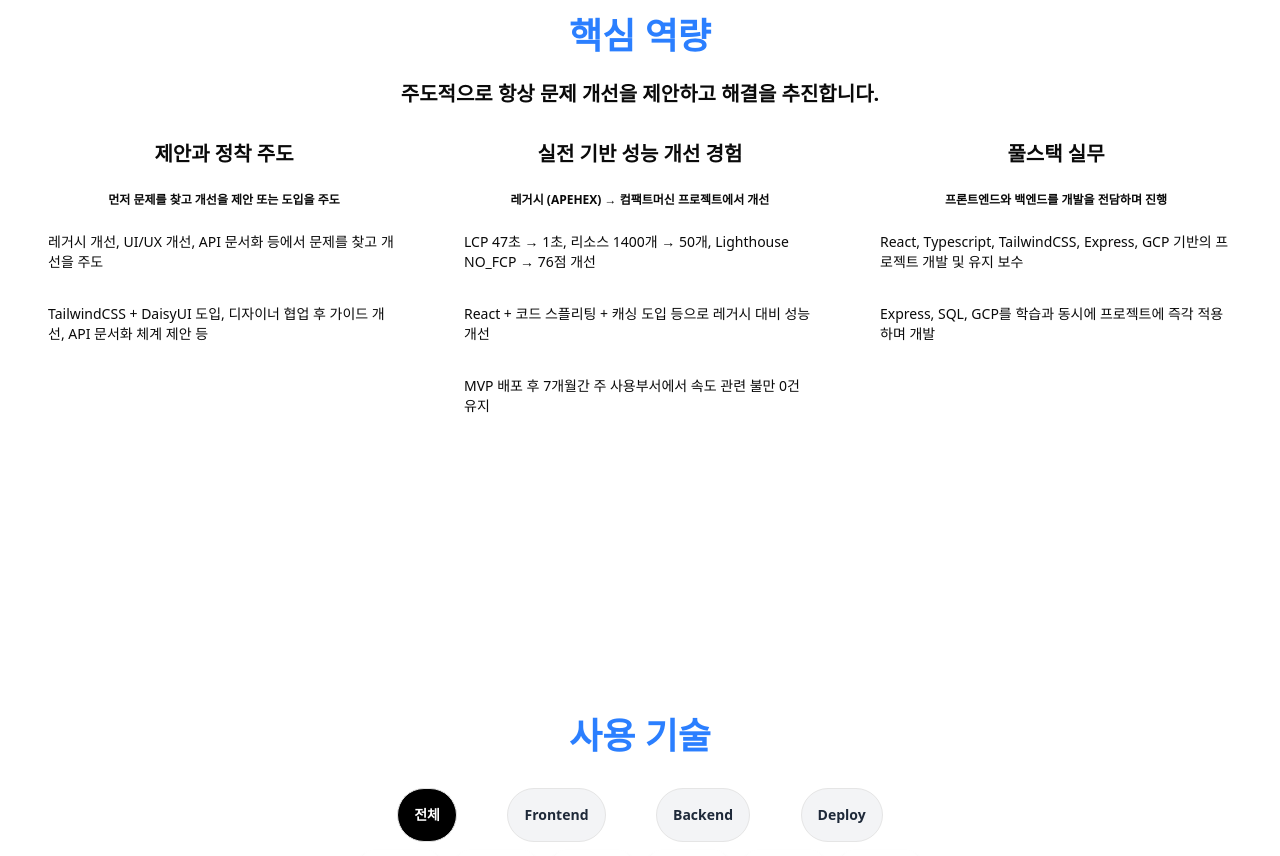
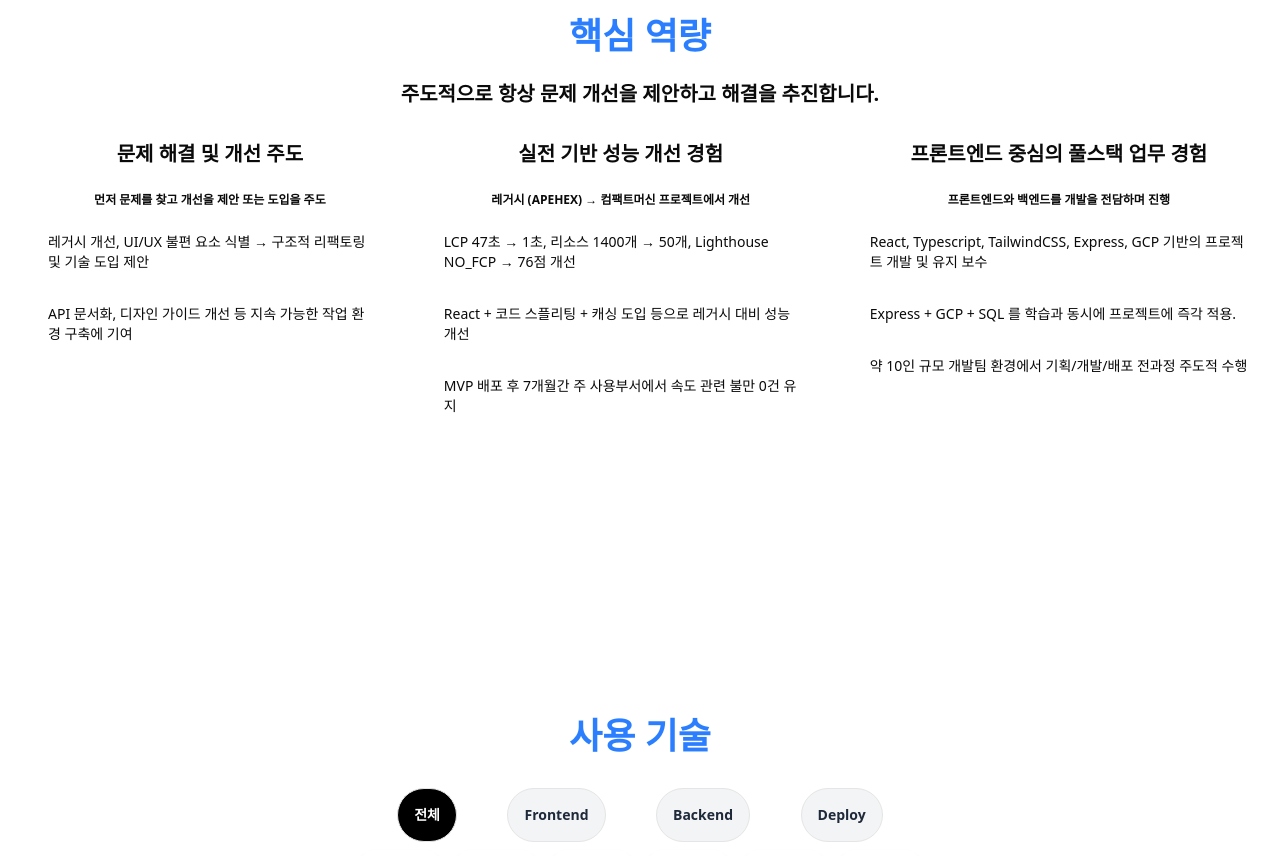
Before and after one commit to sangil94s/Portfoilos, a Next.js app: page / in a window 1280 px wide. Shown: the part 880-1736 px from the top of the page. Built offline with nearby package versions, Linux system fonts and the light colour scheme.

Commit message:
Modify: 일부 문구 수정

```diff
--- a/components/ETC/CoreCapabilities.tsx
+++ b/components/ETC/CoreCapabilities.tsx
@@ -5,9 +5,9 @@ import { CoreCapabilitiesType } from '@/types/typeInfomation';
 export default function CoreCapabilities() {
   return (
     <>
-      <div className="flex flex-col justify-center items-center gap-4 m-2 lg:gap-8 lg:flex-row">
+      <div className="flex flex-col justify-center items-center gap-4 m-2 w-full lg:gap-10 lg:flex-row">
         {data?.core.map((item: CoreCapabilitiesType) => (
-          <section key={item.id} className="w-full lg:h-[400px]">
+          <section key={item.id} className="lg:h-[400px]">
             <h1 className="text-center text-xl font-bold p-4">{item.title}</h1>
             <h4 className="text-center text-xs font-bold p-2">{item.subtitle}</h4>
             <p className="p-4 text-sm">{item.description}</p>
--- a/components/ProjectDetail/ProjectDetail.tsx
+++ b/components/ProjectDetail/ProjectDetail.tsx
@@ -106,28 +106,28 @@ export default function ProjectDetail() {
         </aside>
 
         <main className="lg:w-2/3 w-full space-y-6">
-          <section className="lg:w-[600px] lg:h-max bg-gray-50 p-4 rounded-md">
+          <section className="lg:w-[640px] lg:h-max bg-gray-50 p-4 rounded-md">
             <h3 className="text-lg font-bold py-2 dark:text-black">기술 선정 사유</h3>
             {data?.skill?.map(skills => (
               <ul key={skills.name} className="list-disc list-inside space-y-1">
                 <h4 className="font-bold dark:text-black">{skills.name}</h4>
-                <li className="py-2 dark:text-black">{skills.description}</li>
+                <li className="py-4 dark:text-black">{skills.description}</li>
               </ul>
             ))}
           </section>
 
-          <section className="lg:w-[600px] lg:h-max bg-gray-50 p-4 rounded-md">
+          <section className="lg:w-[640px] lg:h-max bg-gray-50 p-4 rounded-md">
             <h3 className="text-lg font-bold py-2 dark:text-black">주요 기능</h3>
             <ul className="list-disc list-inside space-y-1">
               {data?.features.map(item => (
-                <li className="py-2 dark:text-black" key={item.name}>
+                <li className="py-4 dark:text-black" key={item.name}>
                   {item.name}
                 </li>
               ))}
             </ul>
           </section>
 
-          <section className="lg:w-[600px] lg:h-max bg-gray-50 p-4 rounded-md">
+          <section className="lg:w-[640px] lg:h-max bg-gray-50 p-4 rounded-md">
             <h3 className="text-lg font-bold py-2 dark:text-black">
               문제 발생과 해결 {title === 'AFO' && '- AFO'}{' '}
               {title === 'Compact-Machine' && '- Compact-Machine'}
--- a/public/data/core-capabilities.json
+++ b/public/data/core-capabilities.json
@@ -2,10 +2,10 @@
   "core": [
     {
       "id": 1,
-      "title": "제안과 정착 주도",
+      "title": "문제 해결 및 개선 주도",
       "subtitle": "먼저 문제를 찾고 개선을 제안 또는 도입을 주도",
-      "description": "레거시 개선, UI/UX 개선, API 문서화 등에서 문제를 찾고 개선을 주도",
-      "descriptiontwo": "TailwindCSS + DaisyUI 도입, 디자이너 협업 후 가이드 개선, API 문서화 체계 제안 등",
+      "description": "레거시 개선, UI/UX 불편 요소 식별 → 구조적 리팩토링 및 기술 도입 제안",
+      "descriptiontwo": "API 문서화, 디자인 가이드 개선 등 지속 가능한 작업 환경 구축에 기여",
       "descriptionthree": ""
     },
     {
@@ -18,11 +18,11 @@
     },
     {
       "id": 3,
-      "title": "풀스택 실무",
+      "title": "프론트엔드 중심의 풀스택 업무 경험",
       "subtitle": "프론트엔드와 백엔드를 개발을 전담하며 진행",
       "description": "React, Typescript, TailwindCSS, Express, GCP 기반의 프로젝트 개발 및 유지 보수",
-      "descriptiontwo": "Express, SQL, GCP를 학습과 동시에 프로젝트에 즉각 적용하며 개발",
-      "descriptionthree": ""
+      "descriptiontwo": "Express + GCP + SQL 를 학습과 동시에 프로젝트에 즉각 적용.",
+      "descriptionthree": "약 10인 규모 개발팀 환경에서 기획/개발/배포 전과정 주도적 수행"
     }
   ]
 }
--- a/public/data/project-detail.json
+++ b/public/data/project-detail.json
@@ -1,16 +1,16 @@
 {
   "AFO": {
     "title": "AFO",
-    "detail": "레거시의 EJS → React 변경 + 성능 이슈 개선 + UI/UX 개선 목적의 프로젝트",
+    "detail": "EJS → React 변경 + 성능 이슈 개선 + UI/UX 개선 목적의 프로젝트",
     "features": [
       {
-        "name": "유효성 검사 - React-Hook-Form과 Joi로 실시, 필수값 누락을 방지"
+        "name": "유효성 검사 - React-Hook-Form과 Joi로 각각 실시, 필수값 누락 방지 목적"
       },
       {
         "name": "반응형 - FHD 해상도, 아이폰 14 Pro Max 기준으로 기기별 최적화"
       },
       {
-        "name": "UX 통합 - UX 미 일치 문제를 CSV 다운로드 등 4개 기능 만 배치하며 개선"
+        "name": "UI/UX 통합 - 미 일치 문제를 CSV 다운로드 등 4개 기능 + UI를 표 형태로 통합하여 개선"
       }
     ],
     "troubleshootings": [
```
